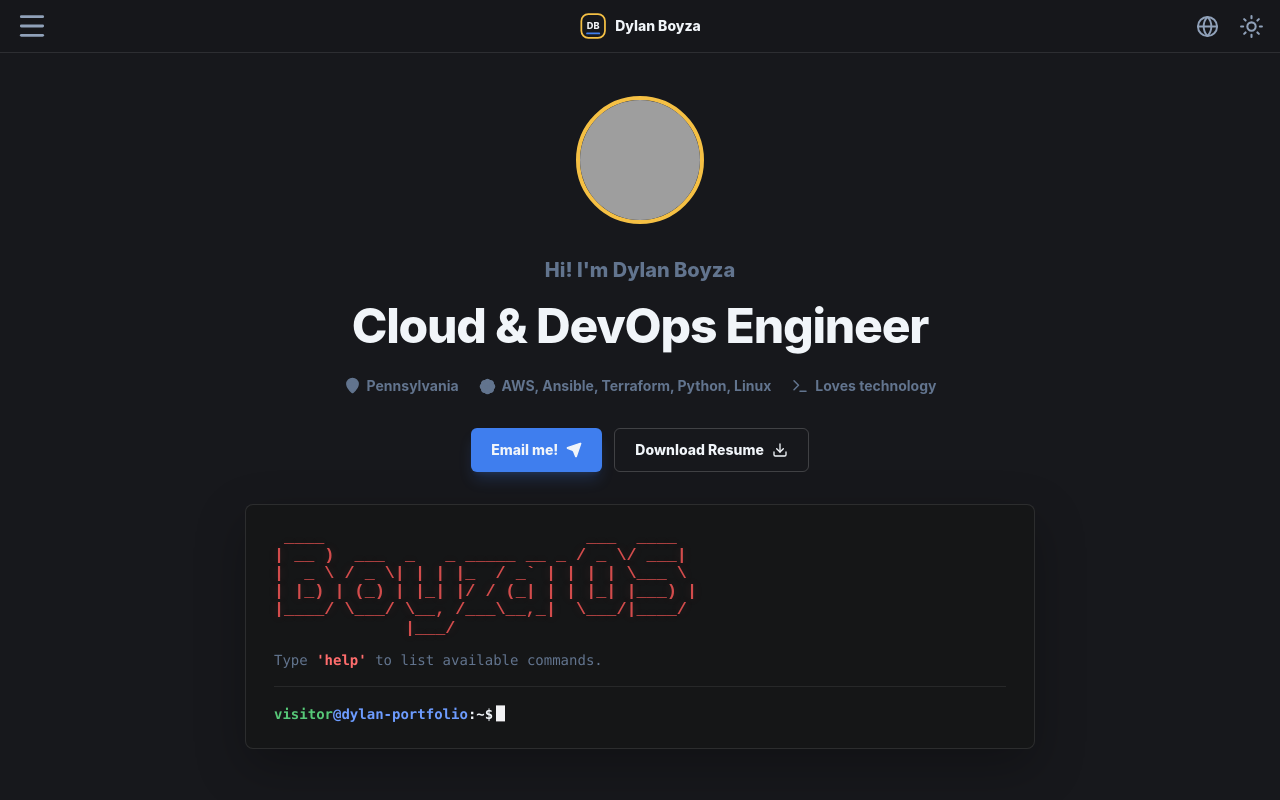
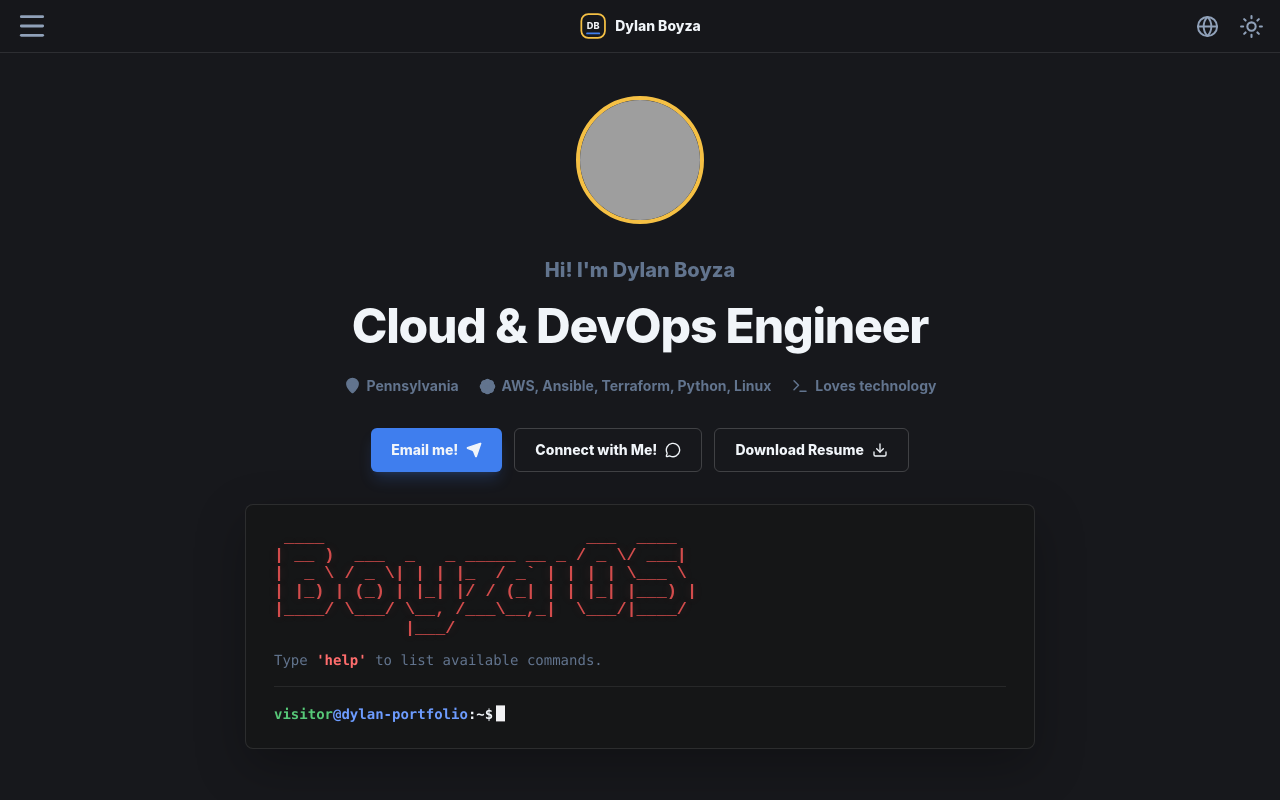
Before and after one commit to dboyza/portfolio-website, a React (Vite) app: page / in a window 1280 px wide. Shown: the top 800 px of the page. Built offline with nearby package versions, Linux system fonts and the light colour scheme; grey boxes are pictures that could not be loaded.

Commit message:
Add hero connect CTA

```diff
--- a/src/sections/Hero.tsx
+++ b/src/sections/Hero.tsx
@@ -1,4 +1,4 @@
-import { BadgeCheck, Download, MapPin, Send, Terminal } from 'lucide-react';
+import { BadgeCheck, Download, MapPin, MessageCircle, Send, Terminal } from 'lucide-react';
 import TerminalWindow from '../components/TerminalWindow';
 import { profile } from '../data/portfolio';
 
@@ -56,6 +56,13 @@ const Hero = () => {
             <Send size={16} fill="currentColor" />
           </a>
           <a
+            href="#contact"
+            className="inline-flex h-11 min-w-40 items-center justify-center gap-2 rounded-md border border-white/18 px-5 text-sm font-extrabold text-slate-200 transition hover:border-gold-500/60 hover:text-white"
+          >
+            Connect with Me!
+            <MessageCircle size={16} />
+          </a>
+          <a
             href={profile.resumeHref}
             className="inline-flex h-11 min-w-36 items-center justify-center gap-2 rounded-md border border-white/18 px-5 text-sm font-extrabold text-slate-200 transition hover:border-white/35 hover:text-white"
           >
```
